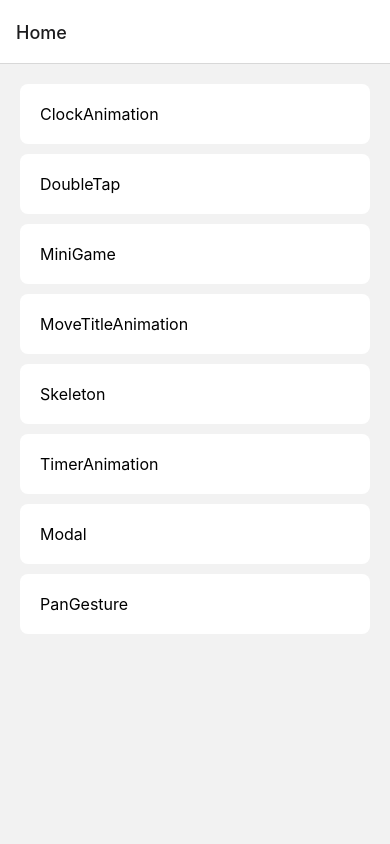
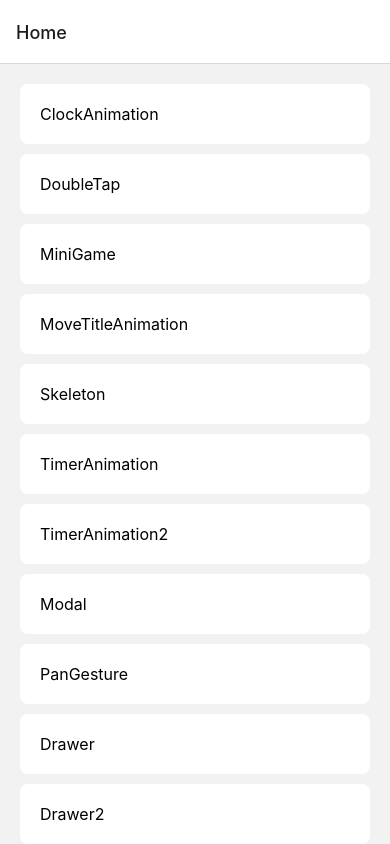
Before and after one commit to LucasVeloz/tutoriais-animations, a React Native app: screen / in a window 390 px wide. Built offline with nearby package versions, Linux system fonts and the light colour scheme.

Commit message:
feat: drawer

```diff
--- a/package.json
+++ b/package.json
@@ -10,12 +10,14 @@
     "eject": "expo eject"
   },
   "dependencies": {
+    "@react-navigation/drawer": "^6.4.1",
     "@react-navigation/native": "^6.0.8",
     "@react-navigation/native-stack": "^6.5.0",
     "date-fns": "^2.28.0",
     "expo": "~44.0.0",
     "expo-linear-gradient": "~11.0.3",
     "expo-status-bar": "~1.2.0",
+    "expo-task-manager": "~10.1.0",
     "react": "17.0.1",
     "react-dom": "17.0.1",
     "react-native": "0.64.3",
--- a/src/animations/index.tsx
+++ b/src/animations/index.tsx
@@ -4,6 +4,7 @@ import { MiniGame } from './MiniGame';
 import { MoveTitleAnimation } from './MoveTitleAnimation';
 import { Skeleton } from './Skeleton';
 import { TimerAnimation } from './TimerAnimation';
+import { TimerAnimation2 } from './TimerAnimation2';
 import { Modal } from './Modal';
 import { PanGesture } from './PanGesture';
 
@@ -15,6 +16,7 @@ export {
   MoveTitleAnimation,
   Skeleton,
   TimerAnimation,
+  TimerAnimation2,
   Modal,
   PanGesture,
 }
--- a/src/routes/index.tsx
+++ b/src/routes/index.tsx
@@ -2,9 +2,12 @@ import React from 'react';
 import { NavigationContainer } from '@react-navigation/native';
 import { createNativeStackNavigator } from '@react-navigation/native-stack';
 
-import { ClockAnimation, DoubleTap, MiniGame, Modal, MoveTitleAnimation, PanGesture, Skeleton, TimerAnimation } from '../animations';
+import { ClockAnimation, DoubleTap, MiniGame, Modal, MoveTitleAnimation, PanGesture, Skeleton, TimerAnimation, TimerAnimation2 } from '../animations';
 
 import { Home } from '../screens/Home';
+import { DrawerRoutes } from './drawer.routes';
+import { Drawer2 } from '../animations/Drawer2';
+import { Toggle } from '../animations/Toggle';
 
 const { Navigator, Screen } = createNativeStackNavigator();
 
@@ -19,8 +22,12 @@ export const Routes = () => {
         <Screen name="MoveTitleAnimation" component={MoveTitleAnimation} />
         <Screen name="Skeleton" component={Skeleton} />
         <Screen name="TimerAnimation" component={TimerAnimation} />
+        <Screen name="TimerAnimation2" component={TimerAnimation2} />
         <Screen name="Modal" component={Modal} />
         <Screen name="PanGesture" component={PanGesture} />
+        <Screen name="Drawer" component={DrawerRoutes} />
+        <Screen name="Drawer2" component={Drawer2} />
+        <Screen name="Toggle" component={Toggle} />
       </Navigator>
     </NavigationContainer>
   )
--- a/src/screens/Home.tsx
+++ b/src/screens/Home.tsx
@@ -8,7 +8,7 @@ import { animation } from '../utils';
 export const Home = () => {
   const navigation = useNavigation();
   return (
-    <ScrollView style={styles.container}>
+    <ScrollView style={styles.container} contentContainerStyle={styles.content}>
       {React.Children.toArray(animation.map((item, index) => (
         <Animated.View entering={FadeInLeft.delay(100 * index)}>
           <Pressable style={styles.item} onPress={() => navigation.navigate(item)}>
@@ -26,6 +26,10 @@ const styles = StyleSheet.create({
     flex: 1,
     padding: 20,
   },
+  content: {
+    paddingBottom: 50
+
+  },
   item: {
     width: '100%',
     backgroundColor: 'white',
--- a/src/utils/index.ts
+++ b/src/utils/index.ts
@@ -1 +1 @@
-export const animation = ['ClockAnimation', 'DoubleTap', 'MiniGame', 'MoveTitleAnimation', 'Skeleton', 'TimerAnimation', 'Modal', 'PanGesture'];
+export const animation = ['ClockAnimation', 'DoubleTap', 'MiniGame', 'MoveTitleAnimation', 'Skeleton', 'TimerAnimation','TimerAnimation2', 'Modal', 'PanGesture', 'Drawer', 'Drawer2', 'Toggle'];
```
Also changed, not shown: 1 other file (tests, documents, lock files or other folders).
